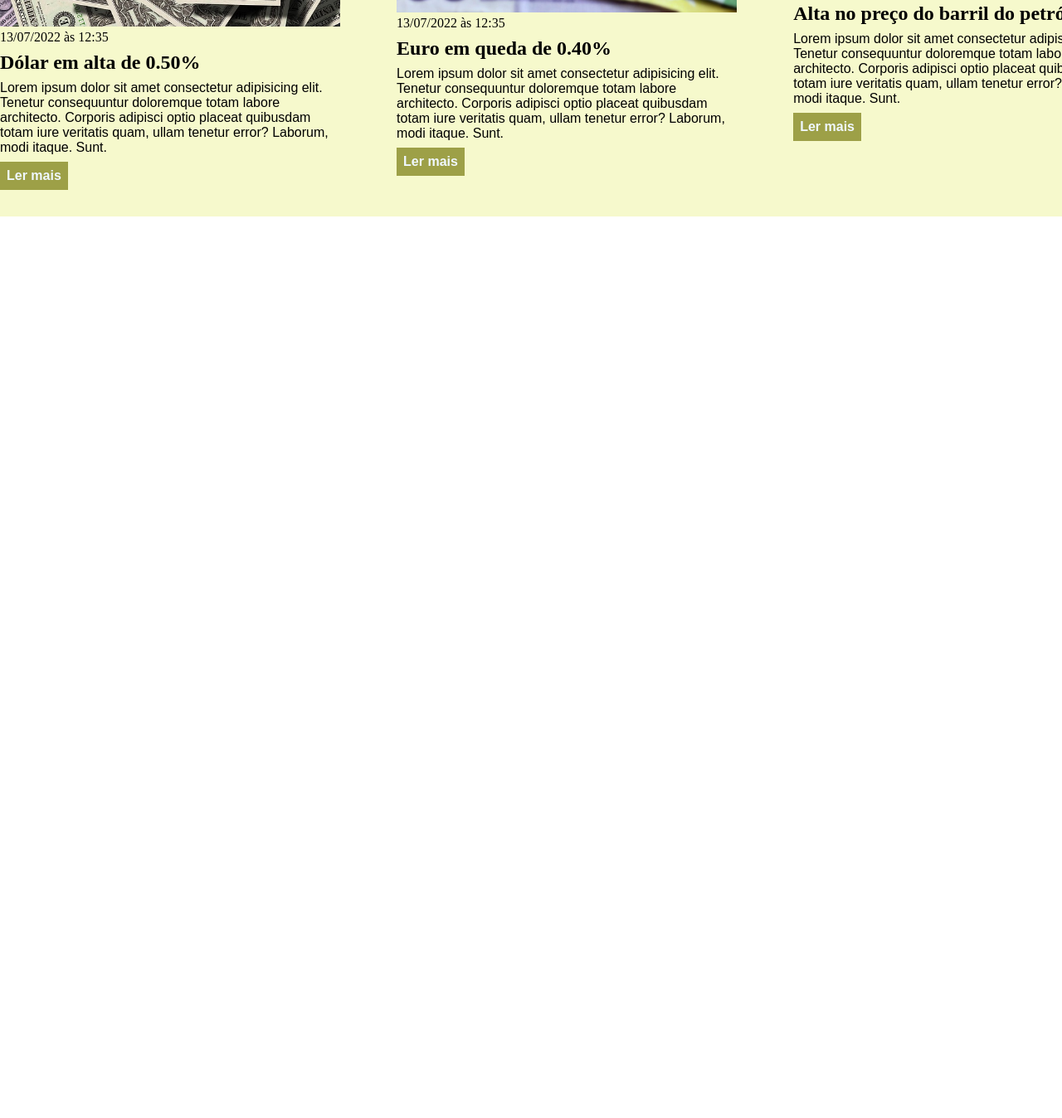
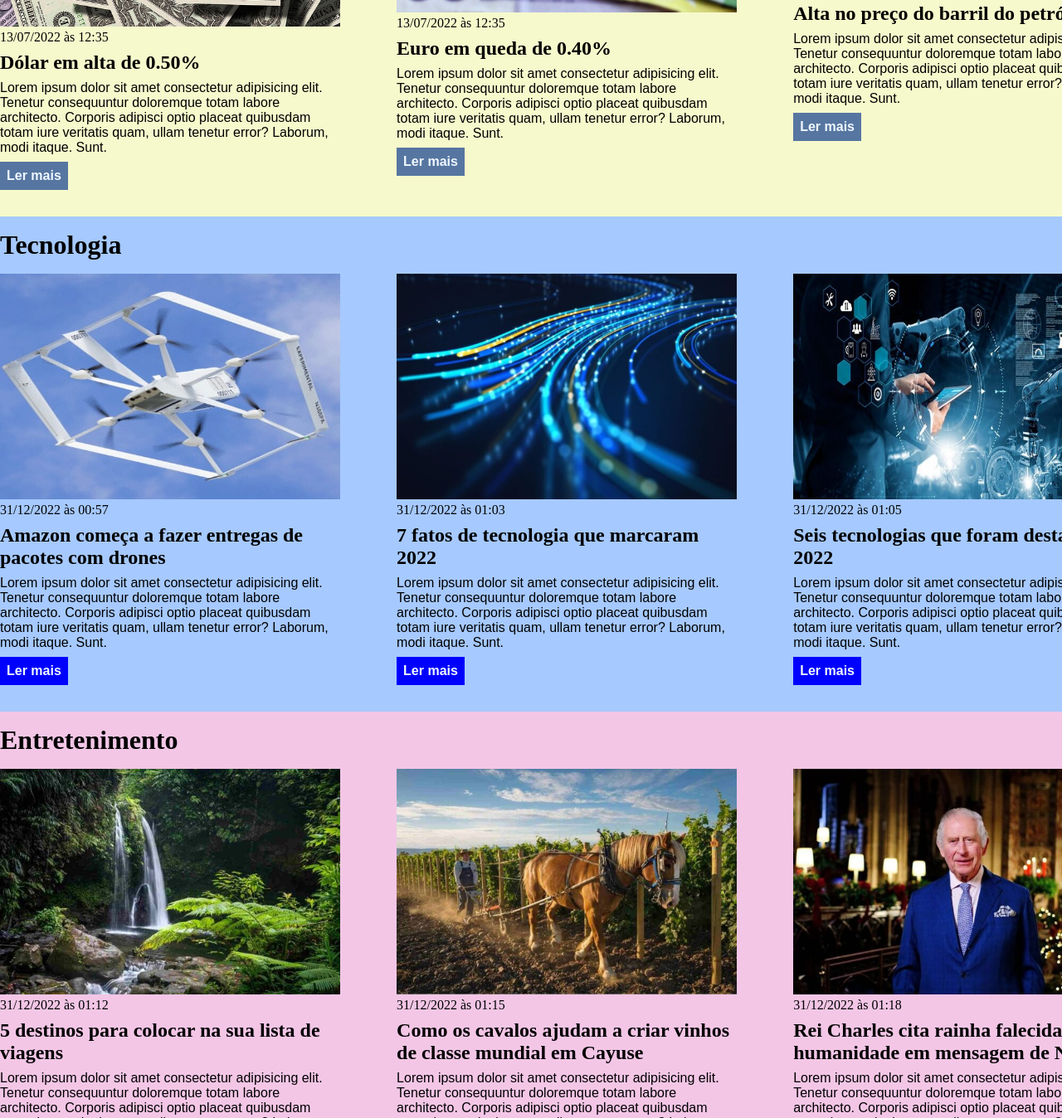
Before and after one commit to andriw-cr/modulo_git_ebac, a plain HTML site: page modulo_css/index.html in a window 1280 px wide. Shown: the part 1452-2800 px from the top of the page at 83% size. Before the commit the page ends 1713 px from the top, so only its background shows below. Drawn offline with Linux system fonts and the light colour scheme.

Commit message:
criação de duas novas sessões para a pagina index.html e estilização

```diff
--- a/modulo_css/index.html
+++ b/modulo_css/index.html
@@ -18,6 +18,12 @@
                 </li>
                 <li>
                     <a href="#economy" title="Ir para a seção de notícias">Economia</a>
+                </li>
+                <li>
+                    <a href="#technology" title="Ir para a seção de notícias">Tecnologia</a>
+                </li>
+                <li>
+                    <a href="#entertainment " title="Ir para a seção de notícias">Entretenimento</a>
                 </li>
             </ul>
         </nav>
@@ -114,5 +120,85 @@
             </div>
         </div>
     </section>
+    <section id="technology">
+        <div class="container">
+            <h2>Tecnologia</h2>
+            <div class="articles">
+                <article>
+                    <img src="./imagens/amazon_drones.jpg" alt="Muitos dólares" />
+                    <header>
+                        <time>31/12/2022 às 00:57</time>
+                    </header>
+                    <h3>Amazon começa a fazer entregas de pacotes com drones</h3>
+                    <p>
+                        Lorem ipsum dolor sit amet consectetur adipisicing elit. Tenetur consequuntur doloremque totam labore architecto. Corporis adipisci optio placeat quibusdam totam iure veritatis quam, ullam tenetur error? Laborum, modi itaque. Sunt.
+                    </p>
+                    <a href="#" title="Leia a notícia completa">Ler mais</a>
+                </article>
+                <article>
+                    <img src="./imagens/FATOS_TECH_2022.jpg" alt="Várias notas de euro" />
+                    <header>
+                        <time>31/12/2022 às 01:03</time>
+                    </header>
+                    <h3>7 fatos de tecnologia que marcaram 2022</h3>
+                    <p>
+                        Lorem ipsum dolor sit amet consectetur adipisicing elit. Tenetur consequuntur doloremque totam labore architecto. Corporis adipisci optio placeat quibusdam totam iure veritatis quam, ullam tenetur error? Laborum, modi itaque. Sunt.
+                    </p>
+                    <a href="#" title="Leia a notícia completa">Ler mais</a>
+                </article>
+                <article>
+                    <img src="./imagens/tech_2022.jpg" alt="Extração de petróleo" />
+                    <header>
+                        <time>31/12/2022 às 01:05</time>
+                    </header>
+                    <h3>Seis tecnologias que foram destaque em 2022</h3>
+                    <p>
+                        Lorem ipsum dolor sit amet consectetur adipisicing elit. Tenetur consequuntur doloremque totam labore architecto. Corporis adipisci optio placeat quibusdam totam iure veritatis quam, ullam tenetur error? Laborum, modi itaque. Sunt.
+                    </p>
+                    <a href="#" title="Leia a notícia completa">Ler mais</a>
+                </article>
+            </div>
+        </div>
+    </section>
+    <section id="entertainment">
+        <div class="container">
+            <h2>Entretenimento</h2>
+            <div class="articles">
+                <article>
+                    <img src="./imagens/destinos_2023.jpg" alt="Muitos dólares" />
+                    <header>
+                        <time>31/12/2022 às 01:12</time>
+                    </header>
+                    <h3>5 destinos para colocar na sua lista de viagens</h3>
+                    <p>
+                        Lorem ipsum dolor sit amet consectetur adipisicing elit. Tenetur consequuntur doloremque totam labore architecto. Corporis adipisci optio placeat quibusdam totam iure veritatis quam, ullam tenetur error? Laborum, modi itaque. Sunt.
+                    </p>
+                    <a href="#" title="Leia a notícia completa">Ler mais</a>
+                </article>
+                <article>
+                    <img src="./imagens/cavalos_agro.jpg" alt="Várias notas de euro" />
+                    <header>
+                        <time>31/12/2022 às 01:15</time>
+                    </header>
+                    <h3>Como os cavalos ajudam a criar vinhos de classe mundial em Cayuse</h3>
+                    <p>
+                        Lorem ipsum dolor sit amet consectetur adipisicing elit. Tenetur consequuntur doloremque totam labore architecto. Corporis adipisci optio placeat quibusdam totam iure veritatis quam, ullam tenetur error? Laborum, modi itaque. Sunt.
+                    </p>
+                    <a href="#" title="Leia a notícia completa">Ler mais</a>
+                </article>
+                <article>
+                    <img src="./imagens/Rei-Charles_Natal.jpg" alt="Extração de petróleo" />
+                    <header>
+                        <time>31/12/2022 às 01:18</time>
+                    </header>
+                    <h3>Rei Charles cita rainha falecida e fé na humanidade em mensagem de Natal</h3>
+                    <p>
+                        Lorem ipsum dolor sit amet consectetur adipisicing elit. Tenetur consequuntur doloremque totam labore architecto. Corporis adipisci optio placeat quibusdam totam iure veritatis quam, ullam tenetur error? Laborum, modi itaque. Sunt.
+                    </p>
+                    <a href="#" title="Leia a notícia completa">Ler mais</a>
+                </article>
+            </div>
+        </div>
+    </section>
 </body>
 </html>
--- a/modulo_css/main.css
+++ b/modulo_css/main.css
@@ -103,3 +103,19 @@ section h2 {
 #economy .articles article a {
     background-color: rgba(110, 112, 0, 0.651);
 }
+
+#technology {
+    background-color: rgba(46, 129, 255, 0.425);
+}
+
+#economy .articles article a {
+    background-color: rgba(0, 48, 138, 0.651);
+}
+
+#entertainment {
+    background-color: rgba(216, 66, 171, 0.301);
+}
+
+#entertainment .articles article a {
+    background-color: rgba(97, 0, 81, 0.651);
+}
```
Also changed, not shown: modulo_css/imagens/FATOS_TECH_2022.jpg (added), modulo_css/imagens/Rei-Charles_Natal.jpg (added), modulo_css/imagens/amazon_drones.jpg (added), modulo_css/imagens/cavalos_agro.jpg (added), modulo_css/imagens/destinos_2023.jpg (added), modulo_css/imagens/tech_2022.jpg (added).
